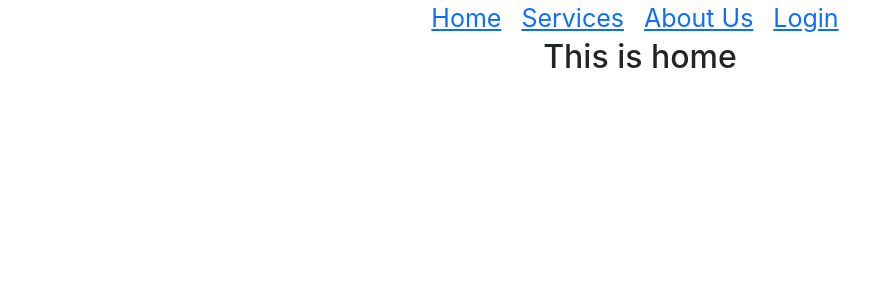
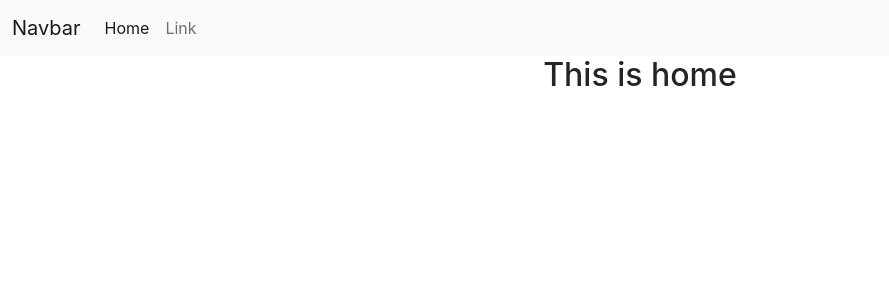
Before and after one commit to MashodRana/animal-care, a React (Create React App) app: page / in a window 1280 px wide. Shown: the top 300 px of the page, without its empty margins (0-889 px from the left). Built offline with nearby package versions, Linux system fonts and the light colour scheme; no server answers.

Commit message:
bootstrap header added.

```diff
--- a/src/components/Header/Header.jsx
+++ b/src/components/Header/Header.jsx
@@ -5,19 +5,41 @@
 const Header = ()=>{
     const {user, logOut} = useFirebase();
     return (
-        <div className="header">
-            <Link to="/home">Home</Link>
-            <Link to="/services">Services</Link>
-            <Link to="/aboutus">About Us</Link>
+        <>
+        <nav className="navbar navbar-expand-lg navbar-light bg-light">
+  <div className="container-fluid">
+    <a className="navbar-brand" href="#">Navbar</a>
+    <button className="navbar-toggler" type="button" data-bs-toggle="collapse" data-bs-target="#navbarSupportedContent" aria-controls="navbarSupportedContent" aria-expanded="false" aria-label="Toggle navigation">
+      <span className="navbar-toggler-icon"></span>
+    </button>
+    <div className="collapse navbar-collapse" id="navbarSupportedContent">
+      <ul className="navbar-nav me-auto mb-2 mb-lg-0">
+        <li className="nav-item">
+          <a className="nav-link active" aria-current="page" href="#">Home</a>
+        </li>
+        <li className="nav-item">
+          <a className="nav-link" href="#">Link</a>
+        </li>
 
-            {user.email && <span>Hello, {user.displayName}</span> }
-            {
-                user.email? <button className="btn btn-warning" onClick={logOut}>Log out</button>
-                :
-                <Link to="/login">Login</Link>
-            }
+      </ul>
 
-        </div>
+    </div>
+  </div>
+</nav>
+        </>
+        // <div className="header">
+        //     <Link to="/home">Home</Link>
+        //     <Link to="/services">Services</Link>
+        //     <Link to="/aboutus">About Us</Link>
+
+        //     {user.email && <span>Hello, {user.displayName}</span> }
+        //     {
+        //         user.email? <button className="btn btn-warning" onClick={logOut}>Log out</button>
+        //         :
+        //         <Link to="/login">Login</Link>
+        //     }
+
+        // </div>
     );
 };
 
```
